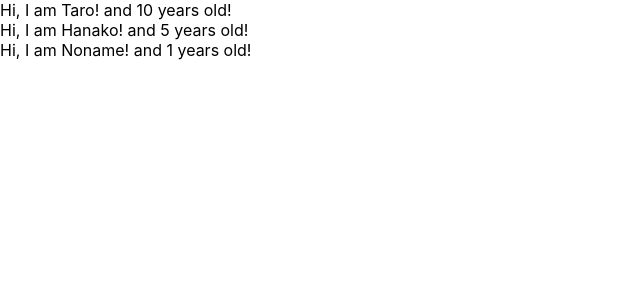
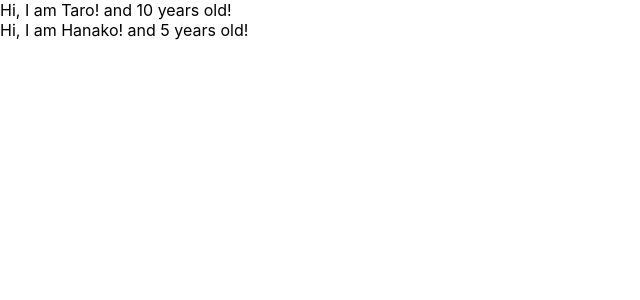
Before and after one commit to nottak0409/learning_react, a React (Create React App) app: page / in a window 1280 px wide. Shown: the top 300 px of the page, without its empty margins (0-640 px from the left). Built offline with nearby package versions, Linux system fonts and the light colour scheme.

Commit message:
prop-types

```diff
--- a/src/App.js
+++ b/src/App.js
@@ -1,5 +1,6 @@
 import logo from './logo.svg';
 import './App.css';
+import PropTypes from 'prop-types';
 
 //function App() {
 //  return (
@@ -25,7 +26,6 @@ const App = () => {
     const profiles = [
         { name: "Taro", age: 10 },
         { name: "Hanako", age: 5 },
-        { name: "Noname" }
     ]
     return (
         <div>
@@ -42,8 +42,9 @@ const User = (props) => {
     return <div>Hi, I am {props.name}! and {props.age} years old! </div>
 }
 
-User.defaultProps = {
-    age: 1
+User.propTypes = {
+    name: PropTypes.string,
+    age: PropTypes.number.isRequired
 }
 
 export default App;
```
